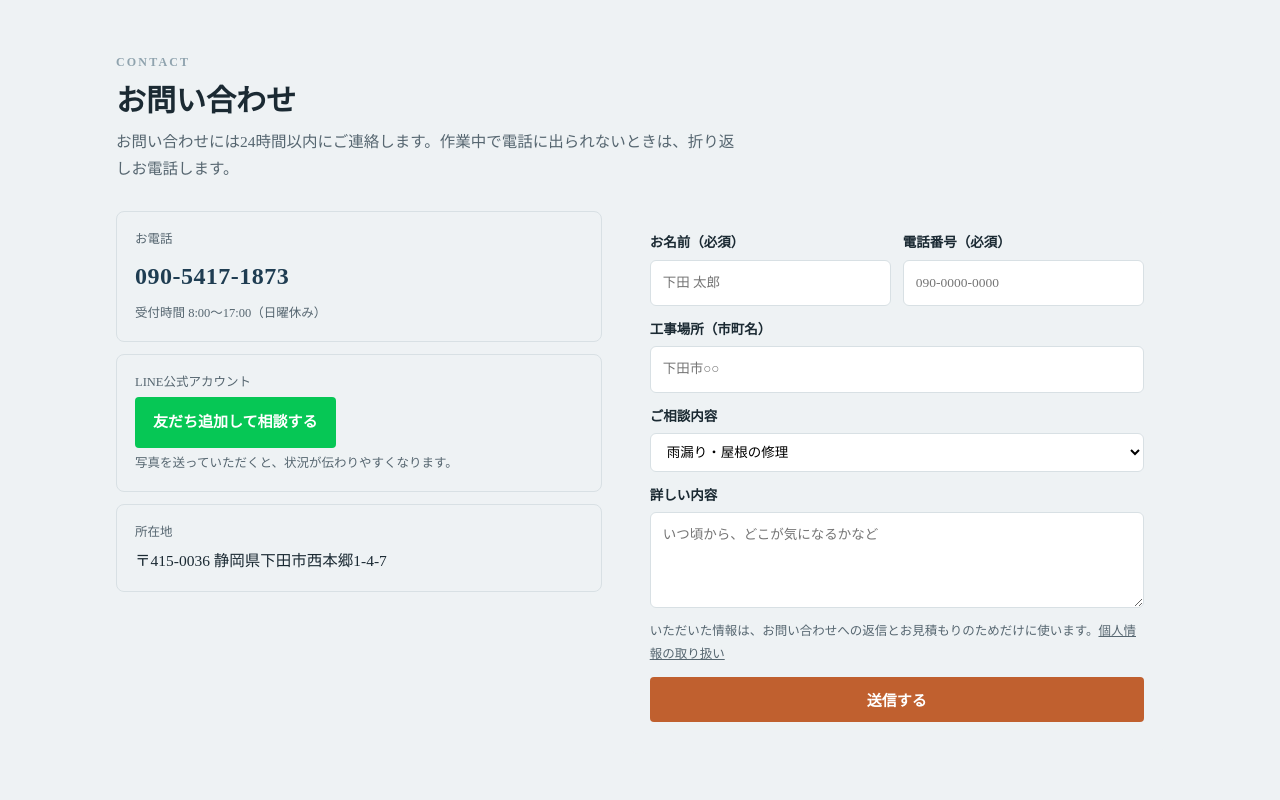
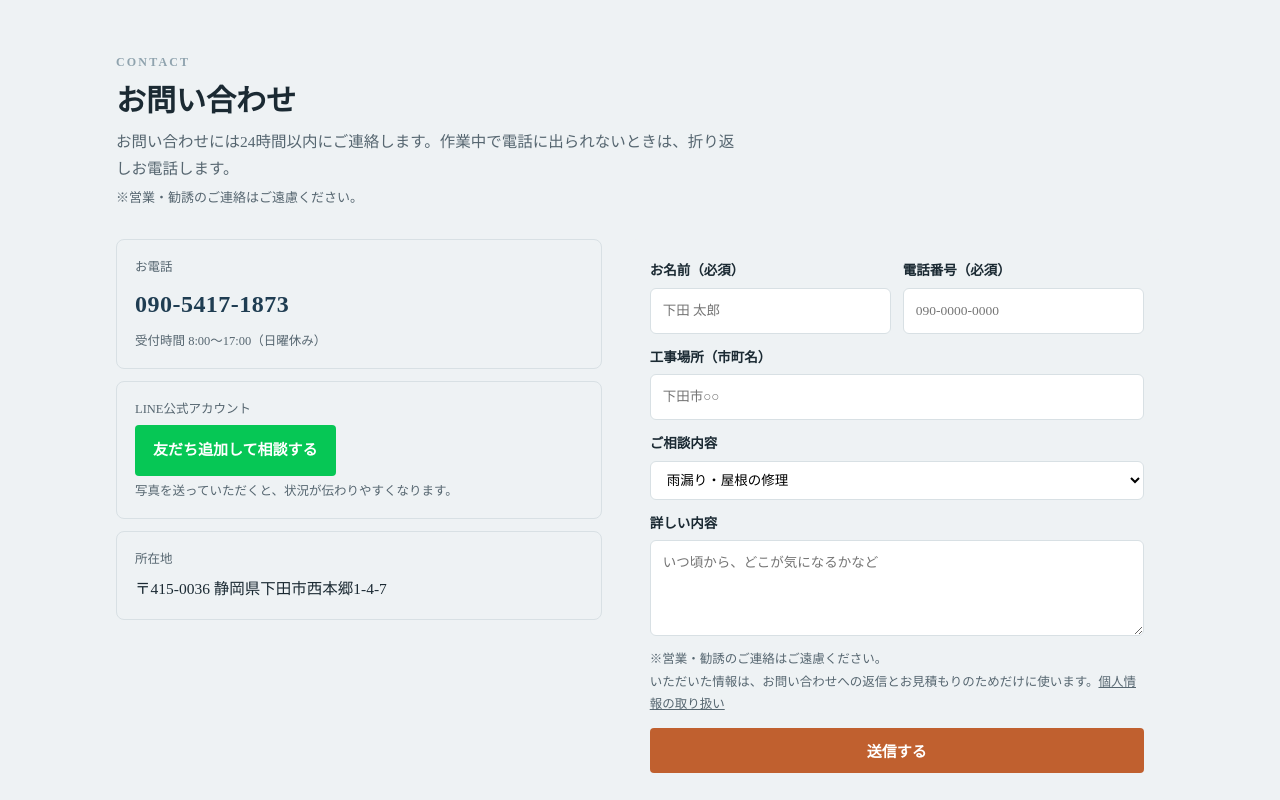
Before and after one commit to sakaino-bankin/sakaino-bankin-web, a plain HTML site: page public/index.html in a window 1280 px wide. Shown: the part 5760-6560 px from the top of the page. Drawn offline with Linux system fonts and the light colour scheme; a web font is replaced by a local one.

Commit message:
お問い合わせ欄に「営業・勧誘のご連絡はご遠慮ください」を追記
Co-Authored-By: Claude Opus 5.5 <noreply@anthropic.com>
Claude-Session: https://claude.ai/code/session_01NNdqLhi65vC8jQZ17y3V3M

```diff
--- a/public/index.html
+++ b/public/index.html
@@ -444,7 +444,7 @@ footer b{color:#fff;font-family:var(--display);font-size:16px}
 
 <section class="tint" id="contact">
   <div class="in">
-    <div class="sh"><span class="en">CONTACT</span><h2>お問い合わせ</h2><p>お問い合わせには24時間以内にご連絡します。作業中で電話に出られないときは、折り返しお電話します。</p></div>
+    <div class="sh"><span class="en">CONTACT</span><h2>お問い合わせ</h2><p>お問い合わせには24時間以内にご連絡します。作業中で電話に出られないときは、折り返しお電話します。<br><small style="font-size:13px">※営業・勧誘のご連絡はご遠慮ください。</small></p></div>
     <div class="contact">
       <div class="ways">
         <div class="way"><small>お電話</small><strong><a href="tel:09054171873" style="text-decoration:none">090-5417-1873</a></strong><small>受付時間 8:00〜17:00（日曜休み）</small></div>
@@ -457,7 +457,7 @@ footer b{color:#fff;font-family:var(--display);font-size:16px}
         <label for="kd">ご相談内容<select id="kd" name="kind"><option>雨漏り・屋根の修理</option><option>屋根の葺き替え・カバー工法</option><option>外壁・雨樋</option><option>波板張り（倉庫など）</option><option>新築の板金工事</option><option>業者様からのご依頼</option><option>その他</option></select></label>
         <label for="ms">詳しい内容<textarea id="ms" name="message" placeholder="いつ頃から、どこが気になるかなど"></textarea></label>
         <input type="text" name="website" tabindex="-1" autocomplete="off" aria-hidden="true" style="position:absolute;left:-9999px">
-        <p style="font-size:12.5px;color:var(--sub)">いただいた情報は、お問い合わせへの返信とお見積もりのためだけに使います。<a href="privacy.html">個人情報の取り扱い</a></p>
+        <p style="font-size:12.5px;color:var(--sub)">※営業・勧誘のご連絡はご遠慮ください。<br>いただいた情報は、お問い合わせへの返信とお見積もりのためだけに使います。<a href="privacy.html">個人情報の取り扱い</a></p>
         <button class="btn tel" type="submit">送信する</button>
         <output id="fo" aria-live="polite"></output>
       </form>
```
